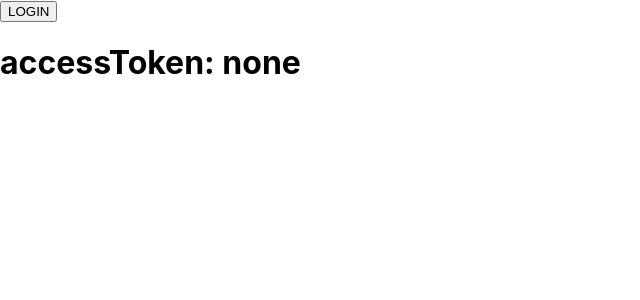
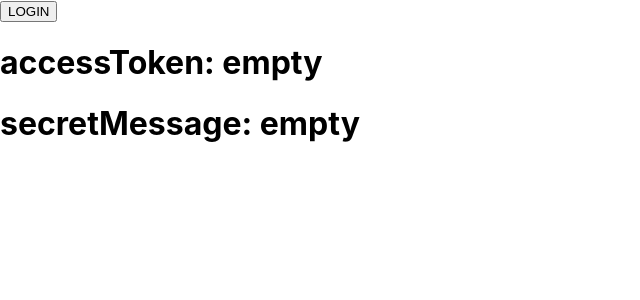
Before and after one commit to WhatsInMe/bulma, a React (Create React App) app: page / in a window 1280 px wide. Shown: the top 300 px of the page, without its empty margins (0-640 px from the left). Built offline with nearby package versions, Linux system fonts and the light colour scheme; no server answers.

Commit message:
get cookie with name

```diff
--- a/src/App.js
+++ b/src/App.js
@@ -5,14 +5,30 @@ import LoginButton from "./components/buttons/login";
 
 function App() {
   const [accessToken, setAccessToken] = useState("");
+  const [secretMessage, setSecretMessage] = useState("");
   const [posts, setPosts] = useState([]);
+
+  const getCookieName = (name, cookie) => {
+    if (!cookie) {
+      return "";
+    }
+    const pair = cookie.split("; ").find((e) => e.split("=")[0] === name);
+    if (pair) {
+      return pair.split("=")[1];
+    }
+    return "";
+  };
+
   useEffect(() => {
-    setAccessToken(document.cookie.split("=")[1] || "");
-  },[]);
+    setAccessToken(getCookieName("accessToken", document.cookie));
+    setSecretMessage(getCookieName("secretMessage", document.cookie));
+  }, []);
+
   return (
     <div>
       <LoginButton url={__API__ + "/login"}></LoginButton>
-      <h1>accessToken: {accessToken || "none"}</h1>
+      <h1>accessToken: {accessToken || "empty"}</h1>
+      <h1>secretMessage: {secretMessage || "empty"}</h1>
     </div>
   );
 }
```
